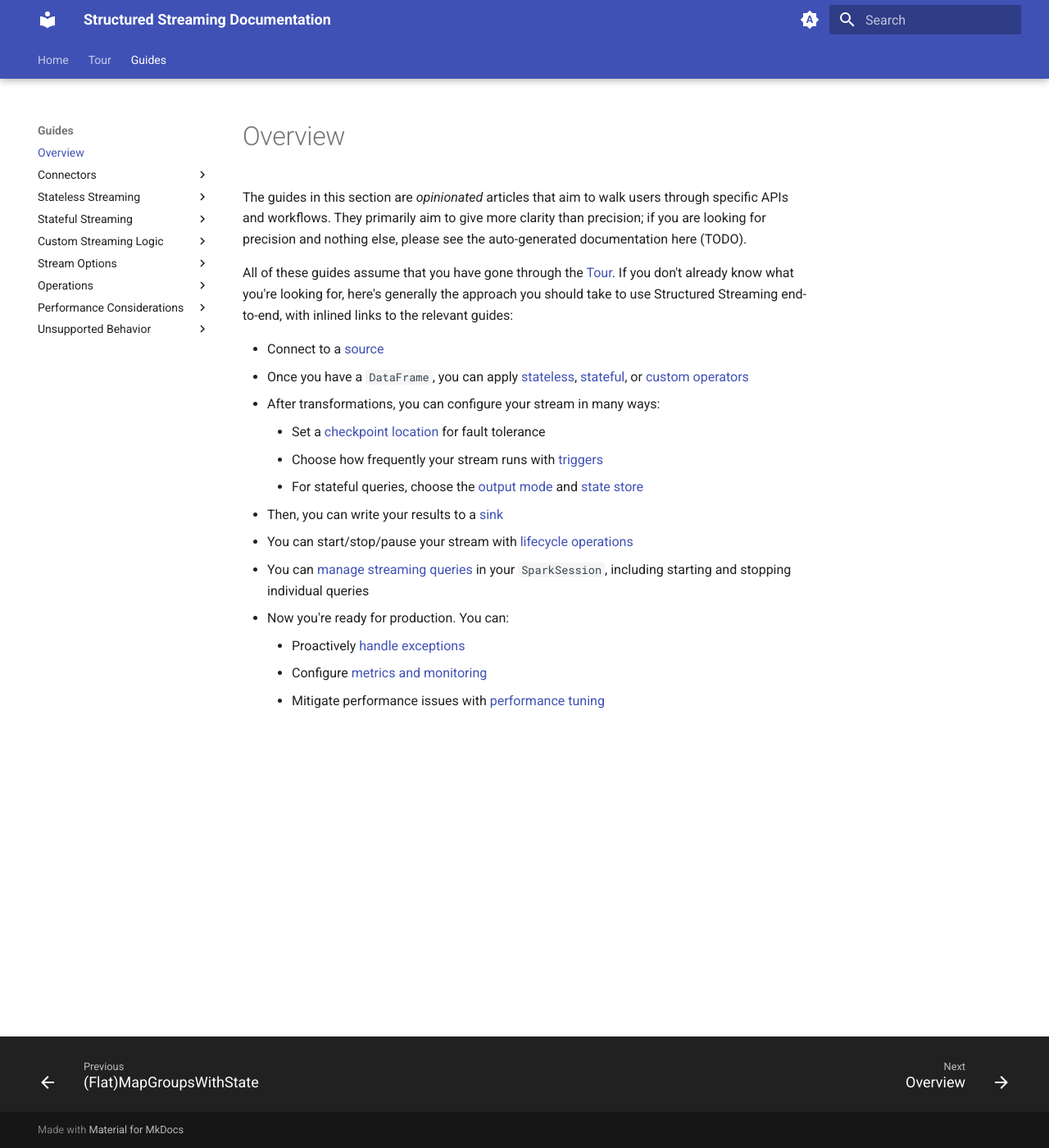
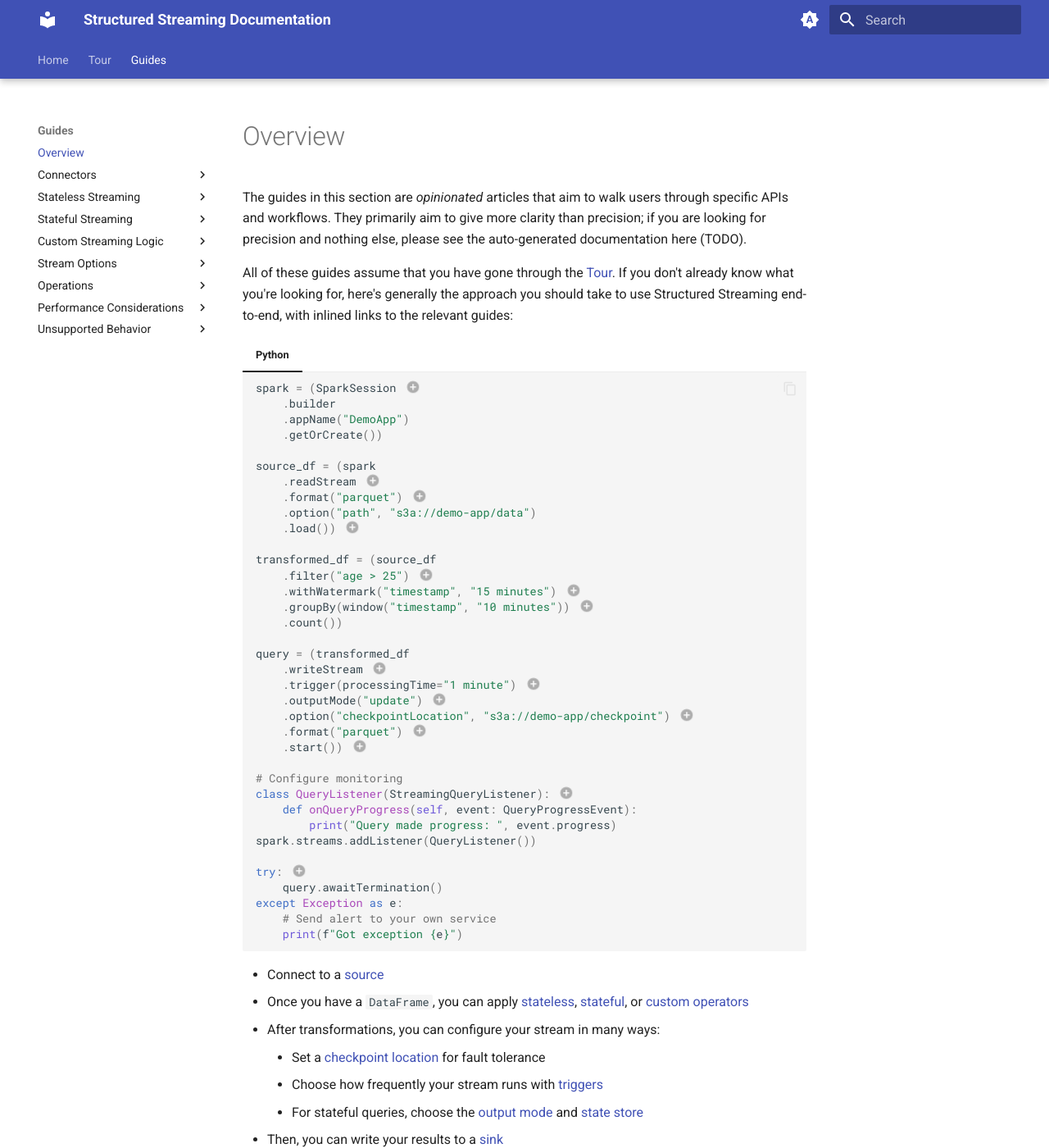
Before and after one commit to neilramaswamy/structured-streaming, an MkDocs documentation site: the page built from docs/guides/overview.md, in a window 1280 px wide and 1400 px high. Shown: the whole window at 82% size. Built offline with MkDocs 1.6.1 and Material for MkDocs 9.7.7, drawn with Linux system fonts in a browser that asks for light colours.

Commit message:
WIP on overview guides page

````diff
--- a/docs/guides/overview.md
+++ b/docs/guides/overview.md
@@ -1,6 +1,63 @@
 The guides in this section are _opinionated_ articles that aim to walk users through specific APIs and workflows. They primarily aim to give more clarity than precision; if you are looking for precision and nothing else, please see the auto-generated documentation here (TODO).
 
 All of these guides assume that you have gone through the [Tour](../tour/welcome.md). If you don't already know what you're looking for, here's generally the approach you should take to use Structured Streaming end-to-end, with inlined links to the relevant guides:
+
+=== "Python"
+
+    ```python
+    spark = (SparkSession #(1)!
+        .builder
+        .appName("DemoApp")
+        .getOrCreate())
+
+    source_df = (spark
+        .readStream # (2)!
+        .format("parquet") # (3)!
+        .option("path", "s3a://demo-app/data")
+        .load()) # (4)!
+
+    transformed_df = (source_df
+        .filter("age > 25") # (5)!
+        .withWatermark("timestamp", "15 minutes") # (6)!
+        .groupBy(window("timestamp", "10 minutes")) # (7)!
+        .count())
+
+    query = (transformed_df
+        .writeStream # (8)!
+        .trigger(processingTime="1 minute") # (9)!
+        .outputMode("update") # (10)!
+        .option("checkpointLocation", "s3a://demo-app/checkpoint") # (11)!
+        .format("parquet") # (12)!
+        .start()) # (13)!
+
+    # Configure monitoring
+    class QueryListener(StreamingQueryListener): # (14)!
+        def onQueryProgress(self, event: QueryProgressEvent):
+            print("Query made progress: ", event.progress)
+    spark.streams.addListener(QueryListener())
+
+    try: # (15)!
+        query.awaitTermination()
+    except Exception as e:
+        # Send alert to your own service
+        print(f"Got exception {e}")
+    ```
+
+    1. Hello world?
+    2. Hello world?
+    3. Hello world?
+    4. Hello world?
+    5. Hello world?
+    6. Hello world?
+    7. Hello world?
+    8. Hello world?
+    9. Hello world?
+    10. Hello world?
+    11. Hello world?
+    12. Hello world?
+    13. Hello world?
+    14. Hello world?
+    15. Hello world?
 
 - Connect to a [source](./connectors/sources.md)
 - Once you have a `DataFrame`, you can apply [stateless](), [stateful](), or [custom operators]()
--- a/mkdocs.yml
+++ b/mkdocs.yml
@@ -50,6 +50,7 @@ theme:
     - navigation.footer
     - content.tabs.link
     - content.code.copy
+    - content.code.annotate
 markdown_extensions:
   - pymdownx.highlight:
       anchor_linenums: true
````
